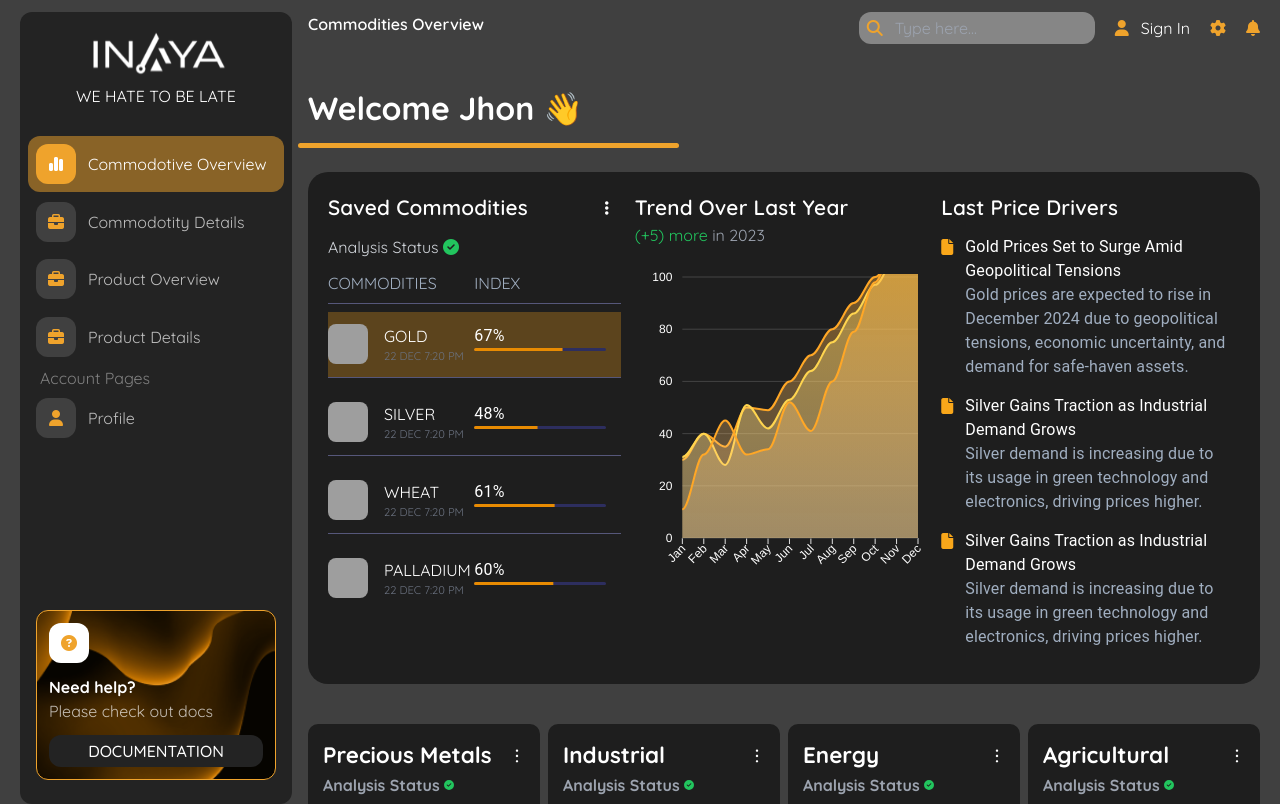
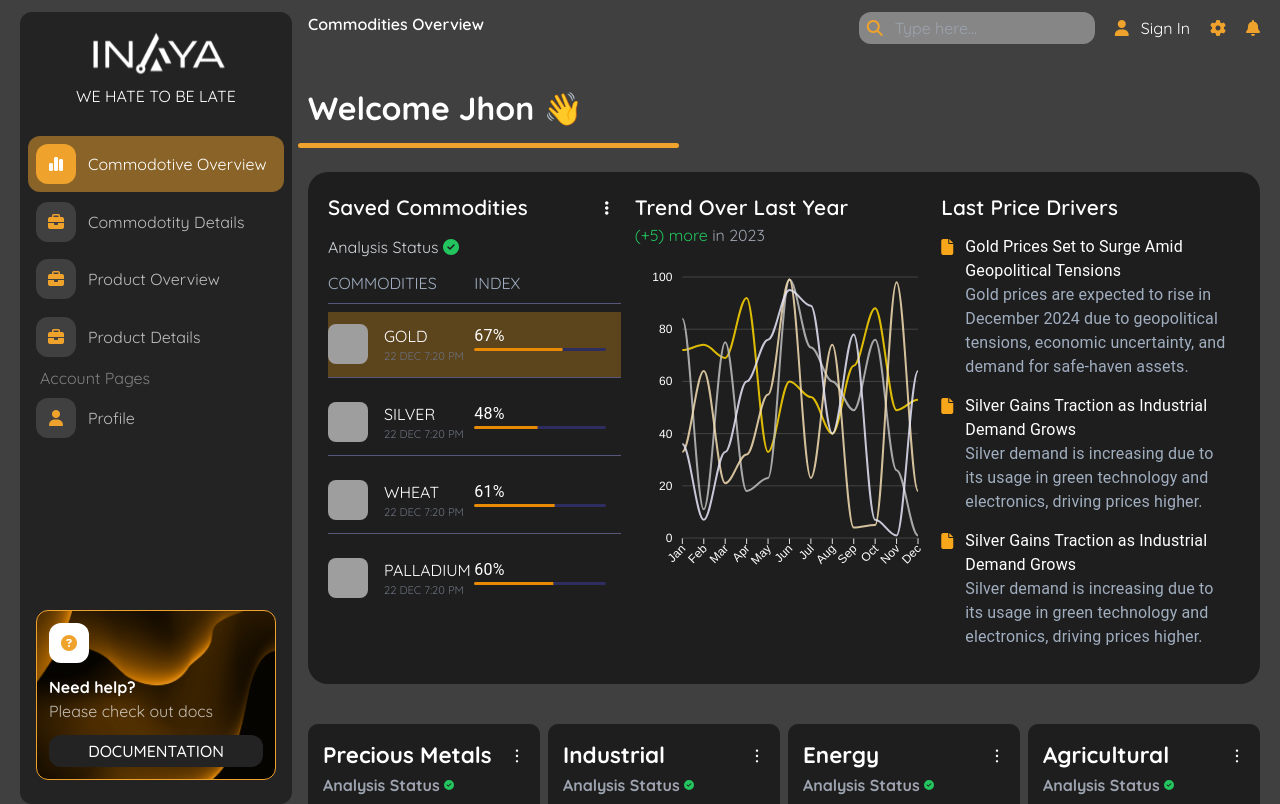
Before and after one commit to malir2/Inaya-web, a React (Vite) app: page / in a window 1280 px wide. Shown: the top 804 px of the page. Built offline with nearby package versions, Linux system fonts and the light colour scheme; grey boxes are pictures that could not be loaded.

Commit message:
Enhance TrendOverLastYear component to support dynamic commodity selection and update chart rendering logic

```diff
--- a/src/components/FirstRow.tsx
+++ b/src/components/FirstRow.tsx
@@ -1,6 +1,6 @@
 import { useState } from "react";
 import { Grid, Card, CardContent, Typography, LinearProgress } from "@mui/material";
-import TrendOverLastYear from "./trend_over_chart";
+import TrendOverLastYear, { CommodityName } from "./trend_over_chart";
 import "./firstrow.css";
 
 interface Commodity {
@@ -38,20 +38,14 @@ const priceDrivers = [
 const FirstRow = () => {
     const [selectedCommodity, setSelectedCommodity] = useState<Commodity>(commoditiesData[0]);
     const [chartData, setChartData] = useState<number[][]>([
-        [30, 40, 35, 50, 49, 60, 70, 80, 90, 100, 110, 120],
-        [31, 40, 28, 51, 42, 53, 64, 75, 86, 97, 108, 119],
-        [11, 32, 45, 32, 34, 52, 41, 60, 79, 98, 117, 136]
+        Array.from({ length: 12 }, () => Math.floor(Math.random() * 100)),
+        Array.from({ length: 12 }, () => Math.floor(Math.random() * 100)),
+        Array.from({ length: 12 }, () => Math.floor(Math.random() * 100)),
+        Array.from({ length: 12 }, () => Math.floor(Math.random() * 100)),
     ]);
 
     const handleCommodityClick = (commodity: Commodity) => {
         setSelectedCommodity(commodity);
-        // Set random data for each commodity for the last 12 months
-        const randomData = [
-            Array.from({ length: 12 }, () => Math.floor(Math.random() * 100)),
-            Array.from({ length: 12 }, () => Math.floor(Math.random() * 100)),
-            Array.from({ length: 12 }, () => Math.floor(Math.random() * 100))
-        ];
-        setChartData(randomData);
     };
 
     return (
@@ -113,7 +107,7 @@ const FirstRow = () => {
                     <Card className="card card-styling trend-chart no-shadow no-padding no-margin">
                         <CardContent className="no-padding no-margin">
                             <Typography className="section-title no-margin">Trend Over Last Year</Typography>
-                            <TrendOverLastYear chartData={chartData} />
+                            <TrendOverLastYear chartData={chartData} selectedCommodity={selectedCommodity.name as CommodityName} />
                         </CardContent>
                     </Card>
                 </Grid>
--- a/src/components/trend_over_chart.tsx
+++ b/src/components/trend_over_chart.tsx
@@ -2,12 +2,22 @@ import Chart from "react-apexcharts";
 
 interface TrendOverLastYearProps {
     chartData: number[][];
+    selectedCommodity: CommodityName;
 }
 
-const TrendOverLastYear = ({ chartData }: TrendOverLastYearProps) => {
+type CommodityName = "GOLD" | "SILVER" | "WHEAT" | "PALLADIUM";
+
+const TrendOverLastYear = ({ chartData, selectedCommodity }: TrendOverLastYearProps) => {
+    const colors: Record<CommodityName, string> = {
+        GOLD: "#FFD700",
+        SILVER: "#C0C0C0",
+        WHEAT: "#F5DEB3",
+        PALLADIUM: "#E6E6FA",
+    };
+
     const chartOptions: any = {
         chart: {
-            type: "area" as "area",
+            type: "line" as "line",
             toolbar: {
                 show: false,
             },
@@ -22,7 +32,9 @@ const TrendOverLastYear = ({ chartData }: TrendOverLastYearProps) => {
             curve: "smooth",
             width: 2,
         },
-        colors: ["#FFA726", "#FFD54F"],
+        markers: {
+            size: 0, // Disable the dots
+        },
         xaxis: {
             categories: ["Jan", "Feb", "Mar", "Apr", "May", "Jun", "Jul", "Aug", "Sep", "Oct", "Nov", "Dec"],
             axisBorder: {
@@ -52,29 +64,45 @@ const TrendOverLastYear = ({ chartData }: TrendOverLastYearProps) => {
         tooltip: {
             theme: "dark",
         },
+        colors: Object.values(colors), // Set colors for all lines
     };
 
-    const chartSeries = [
-        {
-            name: "Value",
-            data: chartData[0],
+    const chartSeries = Object.keys(colors).map((commodity, index) => ({
+        name: commodity,
+        data: chartData[index],
+        color: colors[commodity as CommodityName],
+        fill: {
+            type: "gradient",
+            gradient: selectedCommodity === commodity ? {
+                shade: 'light',
+                type: "vertical",
+                shadeIntensity: 0.5,
+                gradientToColors: [colors[commodity as CommodityName]],
+                inverseColors: false,
+                opacityFrom: 0.7,
+                opacityTo: 0.1,
+                stops: [0, 100]
+            } : {
+                shade: 'light',
+                type: "vertical",
+                shadeIntensity: 0,
+                gradientToColors: [colors[commodity as CommodityName]],
+                inverseColors: false,
+                opacityFrom: 0,
+                opacityTo: 0,
+                stops: [0, 100]
+            },
         },
-        {
-            name: "Series1",
-            data: chartData[1],
-        },
-        {
-            name: "Series2",
-            data: chartData[2],
-        }
-    ];
+    }));
 
     return (
         <div className="trend-chart">
             <p className="text-gray-400"><span className="text-green-500">(+5) more</span> in 2023</p>
-            <Chart options={chartOptions} series={chartSeries} type="area" height={350} />
+            <Chart options={chartOptions} series={chartSeries} type="line" height={350} />
         </div>
     );
 };
 
+export type { CommodityName };
+
 export default TrendOverLastYear;
```
